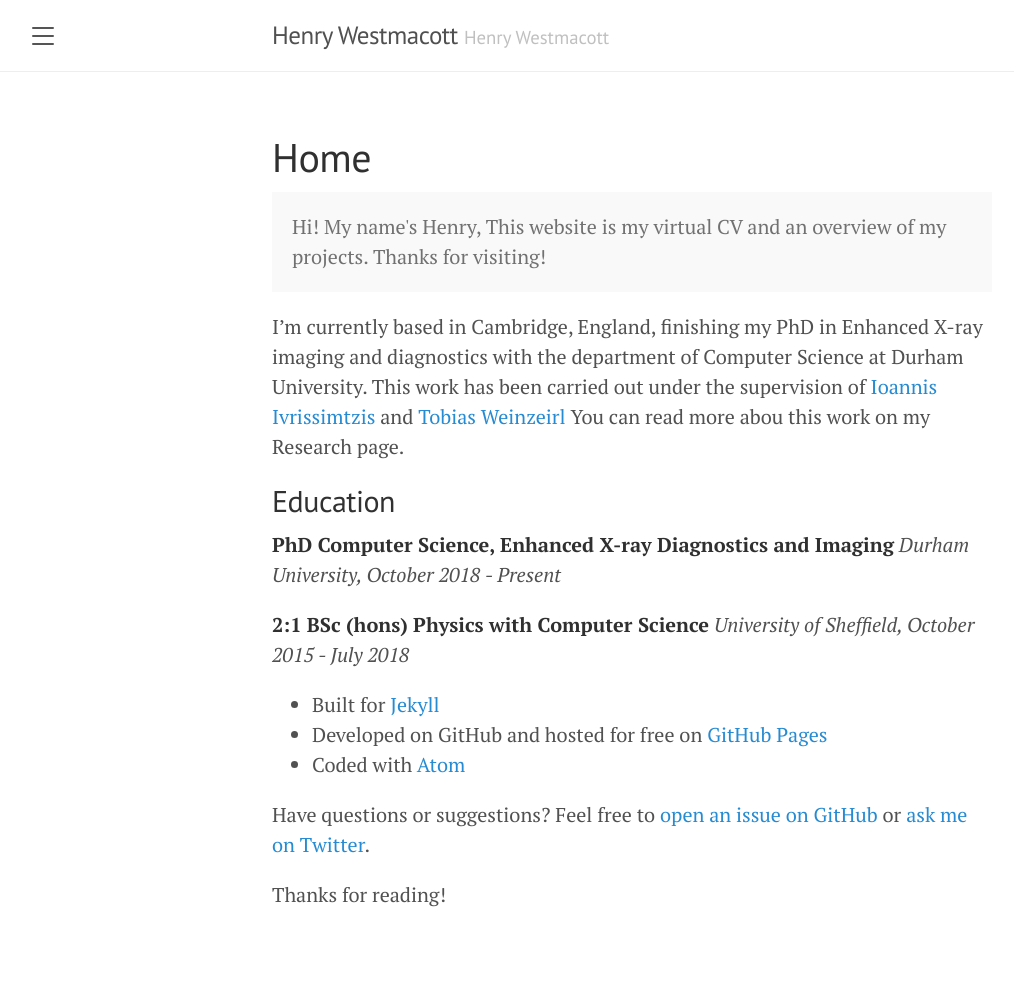
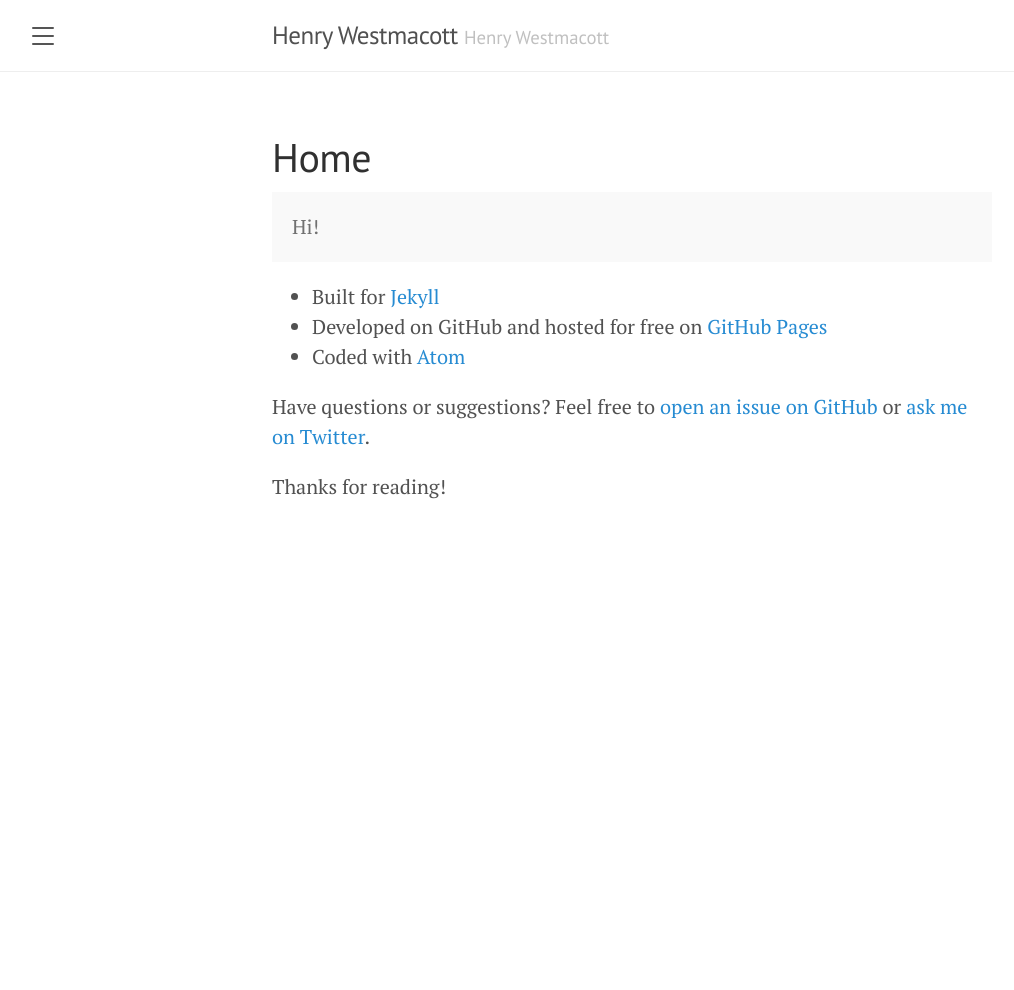
Before and after one commit to h-westmacott/h-westmacott.github.io, a Jekyll site: the page built from index.md, in a window 1280 px wide. Shown: the whole page, without its empty margins (8-1022 px from the left). Built offline with Jekyll 4.4.1, drawn with Linux system fonts in a browser that asks for light colours; after the commit the page ends 900 px from its top, so only the background shows below that.

Commit message:
Update index.md
Remove content which could be causing deployment errors

```diff
--- a/index.md
+++ b/index.md
@@ -4,20 +4,9 @@ title: Home
 ---
 
 <p class="message">
-  Hi! My name's Henry, This website is my virtual CV and an overview of my projects. Thanks for visiting!
+  Hi!
 </p>
 
-I'm currently based in Cambridge, England, finishing my PhD in Enhanced X-ray imaging and diagnostics with the department of Computer Science at Durham University.
-This work has been carried out under the supervision of [Ioannis Ivrissimtzis](https://www.durham.ac.uk/staff/ioannis-ivrissimtzis/) and [Tobias Weinzeirl](https://www.durham.ac.uk/staff/tobias-weinzierl/)
-You can read more abou this work on my Research page.
-
-## Education
-
-**PhD Computer Science, Enhanced X-ray Diagnostics and Imaging**
-*Durham University, October 2018 - Present*
-
-**2:1 BSc (hons) Physics with Computer Science**
-*University of Sheffield, October 2015 - July 2018*
 
 
 * Built for [Jekyll](https://jekyllrb.com)
```
